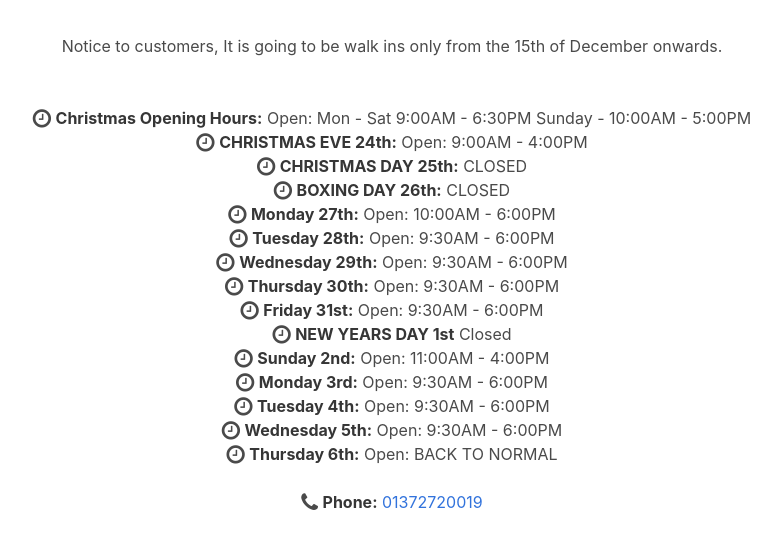
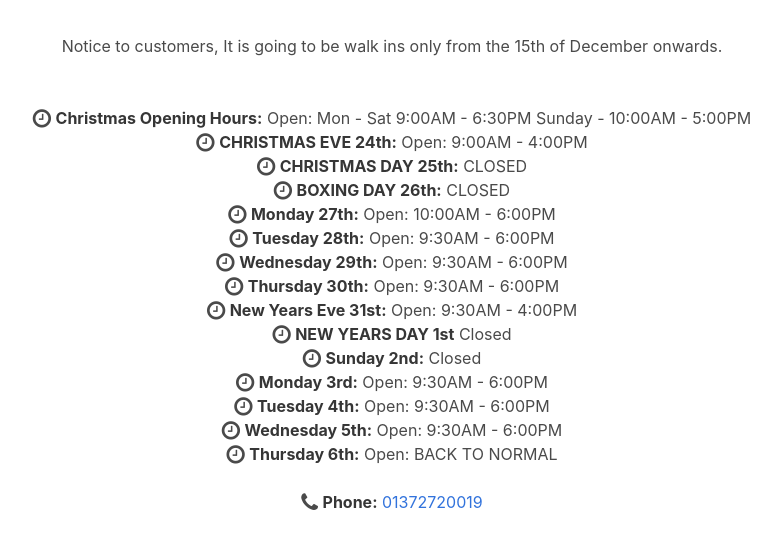
Before and after one commit to AndyNgu98/crystalnailsstatic, a website with bundled scripts: page index.html in a window 1280 px wide. Shown: the part 911-1446 px from the top of the page, without its empty margins (248-1029 px from the left). Built offline with nearby package versions, Linux system fonts and the light colour scheme.

Commit message:
time fixed

```diff
--- a/index.html
+++ b/index.html
@@ -179,11 +179,11 @@
                       <p><i class="fa fa-clock-o fa-lg"></i>
                         <strong>Thursday 30th:</strong>  Open: 9:30AM - 6:00PM</p>
                         <p><i class="fa fa-clock-o fa-lg"></i>
-                          <strong>Friday 31st:</strong>  Open: 9:30AM - 6:00PM</p>
+                          <strong>New Years Eve 31st:</strong>  Open: 9:30AM - 4:00PM</p>
                           <p><i class="fa fa-clock-o fa-lg"></i>
                             <strong>NEW YEARS DAY 1st</strong>  Closed</p>
                             <p><i class="fa fa-clock-o fa-lg"></i>
-                              <strong>Sunday 2nd:</strong>  Open: 11:00AM - 4:00PM</p>
+                              <strong>Sunday 2nd:</strong>  Closed</p>
                               <p><i class="fa fa-clock-o fa-lg"></i>
                                 <strong>Monday 3rd:</strong>  Open: 9:30AM - 6:00PM</p>
                                 <p><i class="fa fa-clock-o fa-lg"></i>
```
